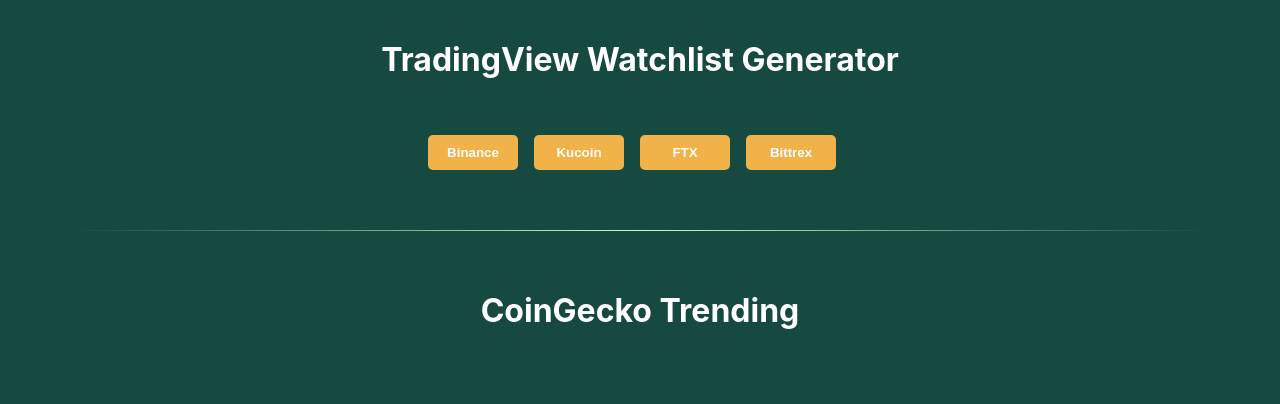
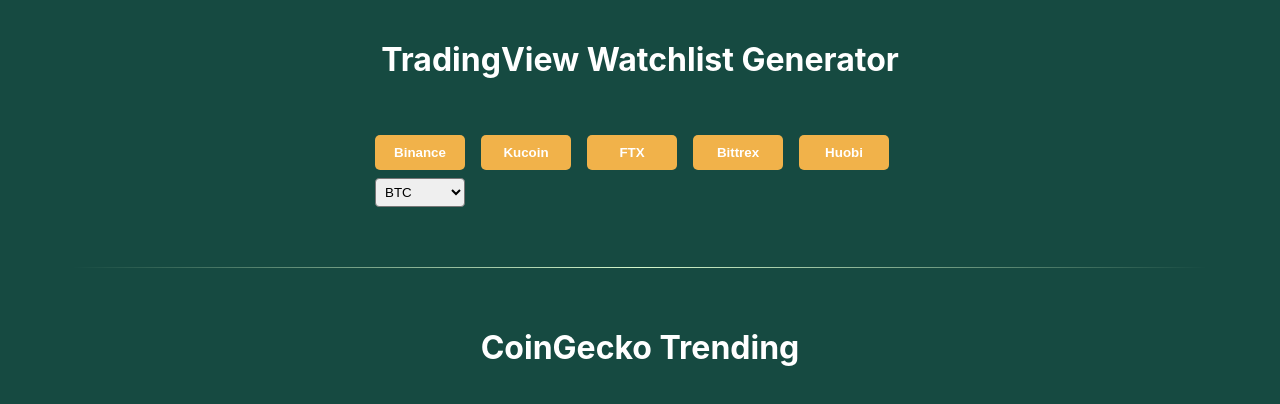
Before and after one commit to traianrusu1/trading-view-watchlist-generator, a React (Create React App) app: page / in a window 1280 px wide. Shown: the top 404 px of the page. Built offline with nearby package versions, Linux system fonts and the light colour scheme; no server answers.

Commit message:
add base selector for binance, also add huobi usdt

```diff
--- a/src/App.css
+++ b/src/App.css
@@ -14,6 +14,7 @@
   cursor: pointer;
   font-weight: 600;
   min-width: 90px;
+  height: 35px;
 }
 
 button:hover {
--- a/src/components/Controls.module.css
+++ b/src/components/Controls.module.css
@@ -11,6 +11,21 @@
   margin-top: 1rem;
 }
 
+.binanceControls {
+  display: flex;
+  flex-direction: column;
+}
+
+.baseSelect {
+  width: 90px;
+  /* margin-bottom: 40px; */
+  margin-top: 0.5rem;
+
+  border-radius: 4px;
+  padding: 5px;
+  cursor: pointer;
+}
+
 .downloadHiddenTag {
   display: none;
 }
--- a/src/components/Controls.tsx
+++ b/src/components/Controls.tsx
@@ -1,6 +1,6 @@
 /* eslint-disable jsx-a11y/anchor-has-content */
 /* eslint-disable jsx-a11y/control-has-associated-label */
-import React, { ReactElement, useState, useRef } from 'react';
+import React, { ReactElement, useState, useRef, ChangeEvent } from 'react';
 import axios from 'axios';
 import styles from './Controls.module.css';
 import { BinanceSymbolData } from '../interfaces/BinanceSymbolData';
@@ -11,6 +11,7 @@
   const fileHrefConfig = 'data:text/plain;charset=utf-8,';
   const [file, setFile] = useState('');
   const [fileName, setFileName] = useState('watchlist');
+  const [baseCurr, setBaseCurr] = useState('btc');
   const fileDownloadRef = useRef<HTMLAnchorElement>(null);
 
   const formatFile = (fileContent: string): string => {
@@ -29,15 +30,22 @@
   const getBinance = async (): Promise<void> => {
     const res = await axios.get(config.urls.binanceWatchlist);
     const btcSymbolCSV = res.data.symbols
-      .filter(
-        (item: BinanceSymbolData): boolean => item.quoteAsset === 'BTC' && item.status !== 'BREAK',
-      )
+      .filter((item: BinanceSymbolData): boolean => {
+        if (baseCurr === 'btc') {
+          return item.quoteAsset === 'BTC' && item.status !== 'BREAK';
+        }
+
+        return item.quoteAsset === 'USDT' && item.status !== 'BREAK';
+      })
       .sort((a: BinanceSymbolData, b: BinanceSymbolData) => (a.baseAsset > b.baseAsset ? 1 : -1))
       .reduce((csvString: string, item: BinanceSymbolData) => {
         return `${csvString}BINANCE:${item.symbol},`;
       }, '');
 
-    download('BinanceWatchlist.txt', btcSymbolCSV);
+    const textFileName =
+      baseCurr === 'btc' ? 'BinanceWatchlistBTC.txt' : 'BinanceWatchlistUSDT.txt';
+
+    download(textFileName, btcSymbolCSV);
   };
 
   const getKucoin = async (): Promise<void> => {
@@ -62,6 +70,25 @@
 
     download('BittrexWatchlist.txt', btcSymbolCSV);
   };
+  const getHuobi = async (): Promise<void> => {
+    const res = await axios.get(config.urls.huobiWatchlist);
+    const resJson = JSON.parse(res.data.contents);
+    // const coinMap: any = {};
+
+    console.log(resJson);
+    const btcSymbolCSV = resJson.data.reduce((csvString: string, item: any) => {
+      // if (coinMap[item.baseCurrency]) {
+      //   return csvString;
+      // }
+      // coinMap[item.baseCurrency] = item.quoteCurrency;
+      if (!item.symbol.includes('usdt')) {
+        return csvString;
+      }
+      return `${csvString}HUOBI:${item.symbol.toUpperCase()},`;
+    }, '');
+
+    download('HuobiWatchlist.txt', btcSymbolCSV);
+  };
 
   const getFTX = async (): Promise<void> => {
     const res = await axios.get(config.urls.ftxWatchlist);
@@ -82,7 +109,13 @@
     download('FTXWatchlist.txt', ftxCSV);
   };
 
+  const onBaseCurrChange = (e: ChangeEvent<HTMLSelectElement>): void => {
+    setBaseCurr(e.currentTarget.value);
+  };
+
   return (
+    <>
+      <div />
       <div className={styles.btnContainer}>
         <a
           className={styles.downloadHiddenTag}
@@ -90,9 +123,16 @@
           download={fileName}
           ref={fileDownloadRef}
         />
+        <div className={styles.binanceControls}>
           <button type="button" onClick={getBinance}>
             Binance
           </button>
+          <select onChange={onBaseCurrChange} defaultValue={baseCurr} className={styles.baseSelect}>
+            <option value="btc">BTC</option>
+            <option value="usd">USD</option>
+          </select>
+        </div>
+
         <button type="button" onClick={getKucoin}>
           Kucoin
         </button>
@@ -102,7 +142,11 @@
         <button type="button" onClick={getBittrex}>
           Bittrex
         </button>
+        <button type="button" onClick={getHuobi}>
+          Huobi
+        </button>
       </div>
+    </>
   );
 }
 
--- a/src/config.ts
+++ b/src/config.ts
@@ -1,17 +1,16 @@
+function getCorsProxyUrl(url: string): string {
+  return `https://api.allorigins.win/get?url=${encodeURIComponent(url)}`;
+}
+
 const config = {
   urls: {
     coinGeckoTrending: 'https://api.coingecko.com/api/v3/search/trending',
     coinGeckoCoins: 'https://api.coingecko.com/api/v3/coins/{id}',
     binanceWatchlist: 'https://api.binance.com/api/v1/exchangeInfo',
-    bittrexWatchlist: `https://api.allorigins.win/get?url=${encodeURIComponent(
-      'https://api.bittrex.com/api/v1.1/public/getmarkets',
-    )}`,
-    kucoinWatchlist: `https://api.allorigins.win/get?url=${encodeURIComponent(
-      'https://api.kucoin.com/api/v1/symbols?market=BTC',
-    )}`,
-    ftxWatchlist: `https://api.allorigins.win/get?url=${encodeURIComponent(
-      'https://ftx.com/api/markets',
-    )}`,
+    bittrexWatchlist: getCorsProxyUrl('https://api.bittrex.com/api/v1.1/public/getmarkets'),
+    huobiWatchlist: getCorsProxyUrl('https://api.huobi.pro/market/tickers'),
+    kucoinWatchlist: getCorsProxyUrl('https://api.kucoin.com/api/v1/symbols?market=BTC'),
+    ftxWatchlist: getCorsProxyUrl('https://ftx.com/api/markets'),
   },
   theme: {
     colours: {
```
Lines whose indentation alone changed are shown as unchanged.
